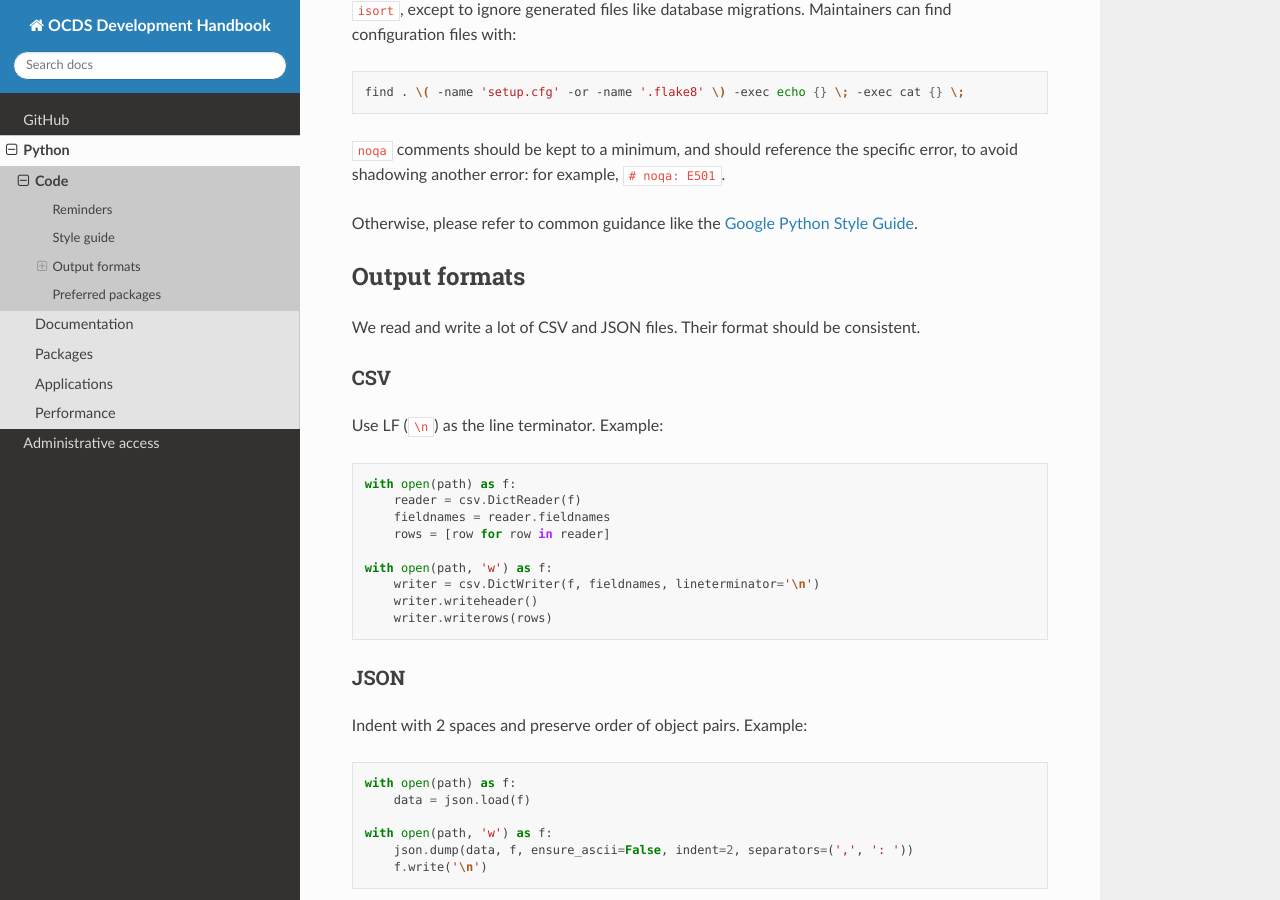
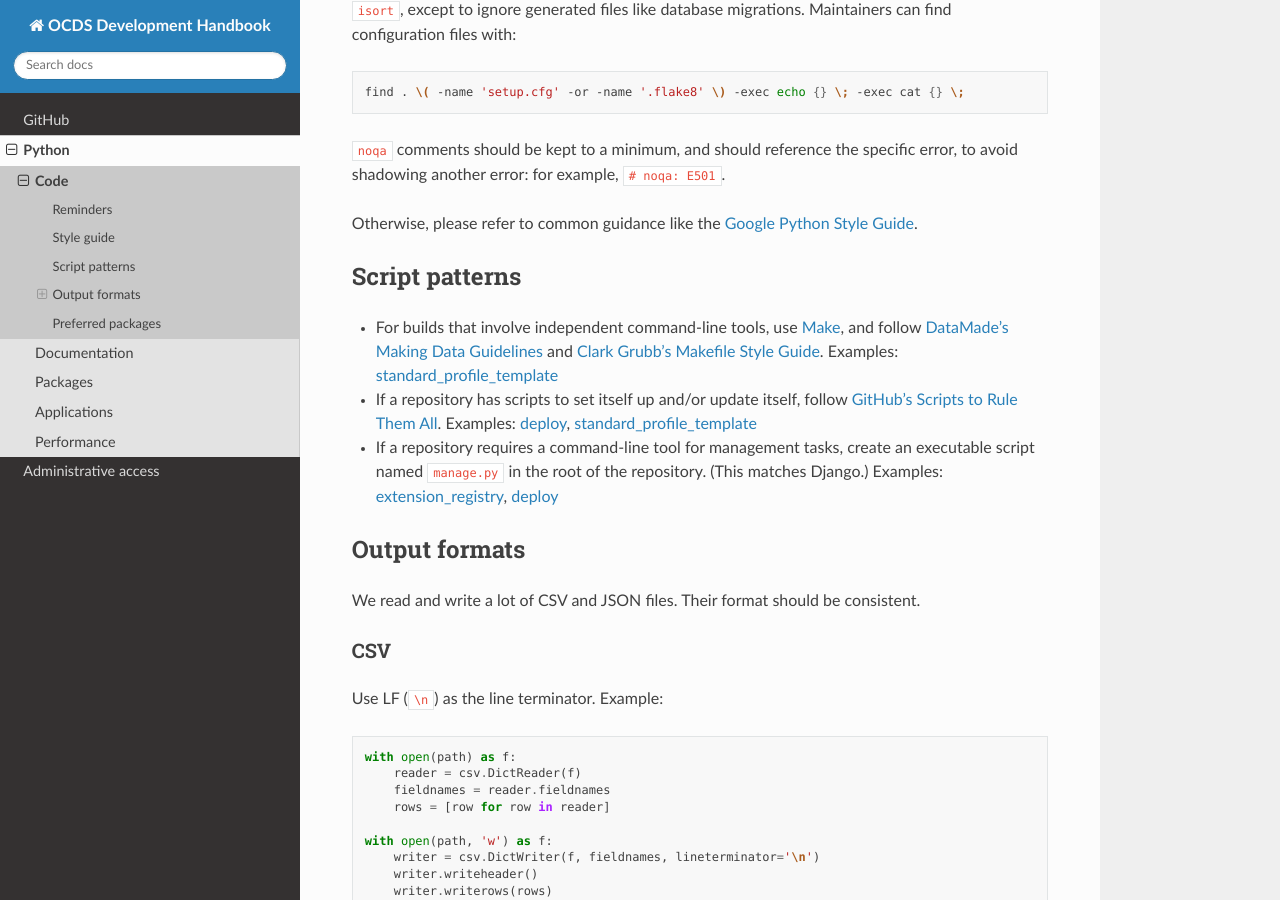
Before and after one commit to open-contracting/software-development-handbook, a Sphinx documentation site: the page built from docs/python/code.rst, in a window 1280 px wide and 900 px high, scrolled down 492 px. Built offline with Sphinx 7.4.7 and the Read the Docs theme 2.0.0, drawn with Linux system fonts in a browser that asks for light colours.

Commit message:
Document script patterns

```diff
--- a/docs/python/code.rst
+++ b/docs/python/code.rst
@@ -23,6 +23,13 @@ Repositories should not use ``.flake8`` or ``setup.cfg`` files to configure the
 ``noqa`` comments should be kept to a minimum, and should reference the specific error, to avoid shadowing another error: for example, ``# noqa: E501``.
 
 Otherwise, please refer to common guidance like the `Google Python Style Guide <https://google.github.io/styleguide/pyguide.html>`__.
+
+Script patterns
+---------------
+
+-  For builds that involve independent command-line tools, use `Make <https://www.gnu.org/software/make/>`__, and follow `DataMade's Making Data Guidelines <https://github.com/datamade/data-making-guidelines>`__ and `Clark Grubb's Makefile Style Guide <https://clarkgrubb.com/makefile-style-guide>`__. Examples: `standard_profile_template <https://github.com/open-contracting/standard_profile_template>`__
+-  If a repository has scripts to set itself up and/or update itself, follow `GitHub's Scripts to Rule Them All <https://github.com/github/scripts-to-rule-them-all>`__. Examples: `deploy <https://github.com/open-contracting/deploy/tree/master/script>`__, `standard_profile_template <https://github.com/open-contracting/standard_profile_template/tree/master/script>`__
+-  If a repository requires a command-line tool for management tasks, create an executable script named ``manage.py`` in the root of the repository. (This matches Django.) Examples: `extension_registry <https://github.com/open-contracting/extension_registry/blob/master/manage.py>`__, `deploy <https://github.com/open-contracting/deploy/blob/master/manage.py>`__
 
 Output formats
 --------------
```
